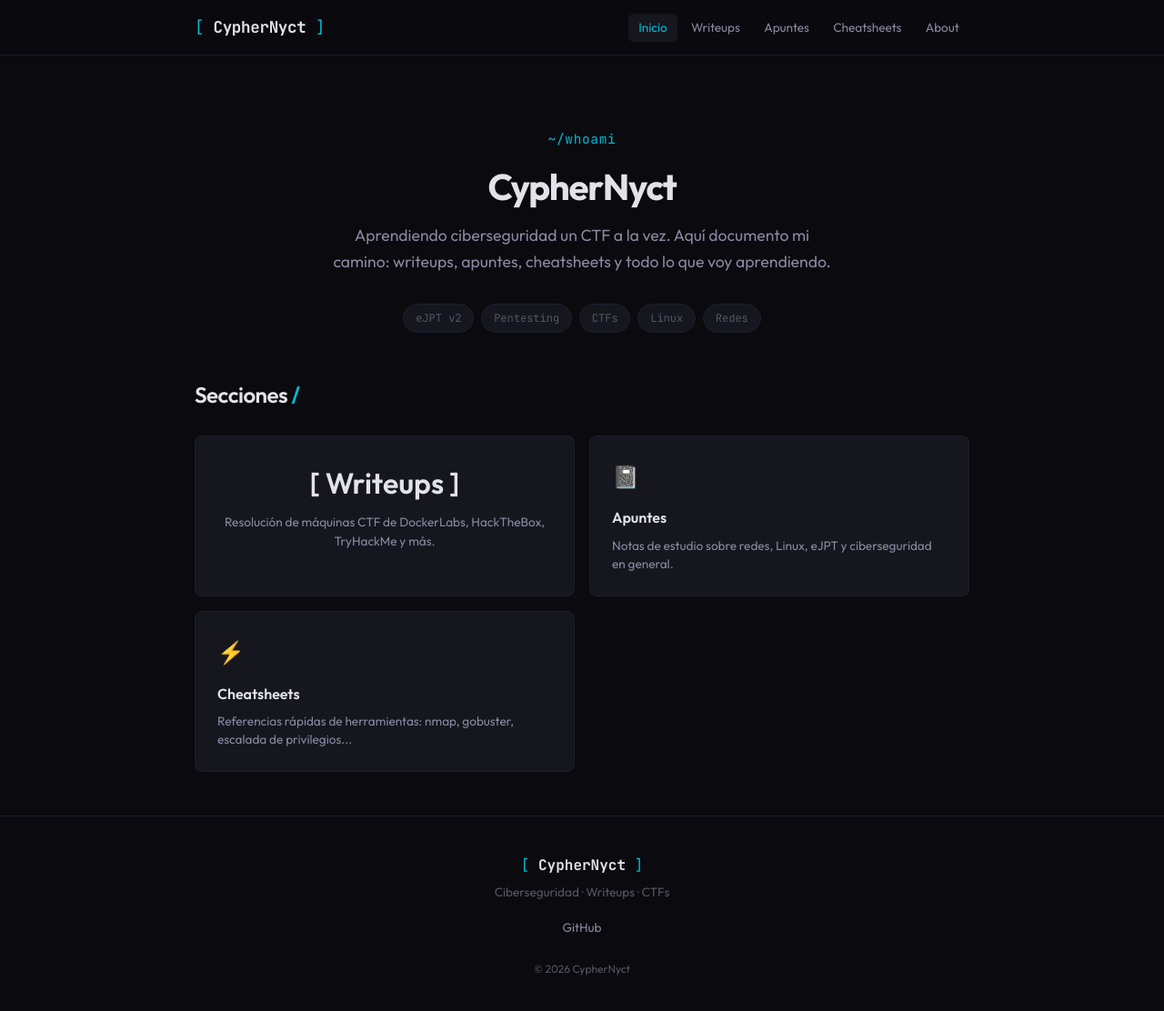
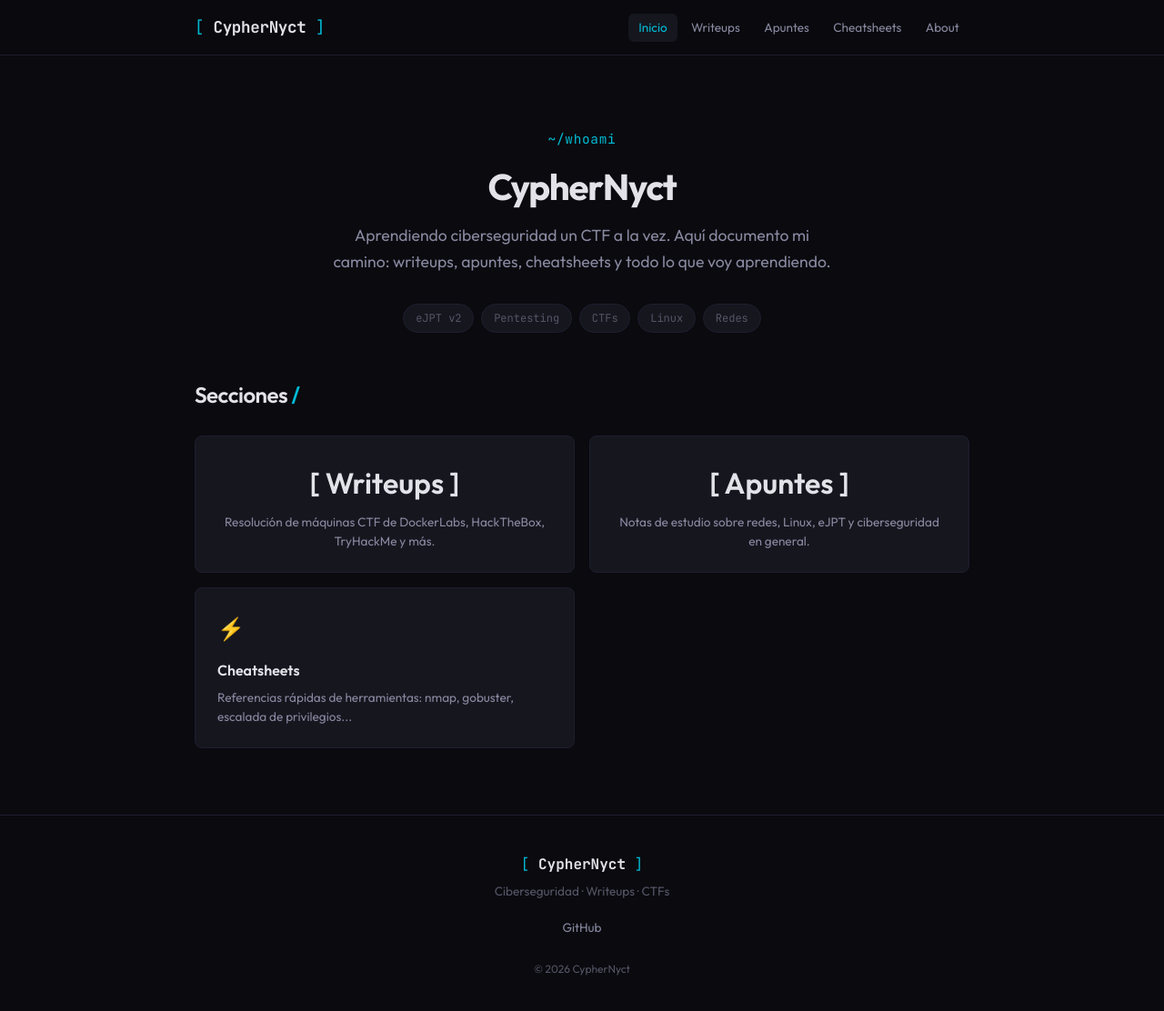
Before and after one commit to CypherNyct/cyphernyct.github.io, a Jekyll site: the page built from index.md, in a window 1280 px wide and 1116 px high. Shown: the top 1112 px of the window at 91% size. Built offline with Jekyll 4.4.1, drawn with Linux system fonts in a browser that asks for light colours.

Commit message:
Update index.md

```diff
--- a/index.md
+++ b/index.md
@@ -26,9 +26,8 @@ title: Inicio
 
   <p>Resolución de máquinas CTF de DockerLabs, HackTheBox, TryHackMe y más.</p>
 </a>
-    <a href="{{ '/apuntes/' | relative_url }}" class="card">
-      <div class="card-emoji">📓</div>
-      <h3>Apuntes</h3>
+     <a href="{{ '/apuntes/' | relative_url }}" class="card" style="text-align: center;">
+  <h3 style="font-size: 2.0em;">[ Apuntes ]</h3>
       <p>Notas de estudio sobre redes, Linux, eJPT y ciberseguridad en general.</p>
     </a>
     <a href="{{ '/cheatsheets/' | relative_url }}" class="card">
```
